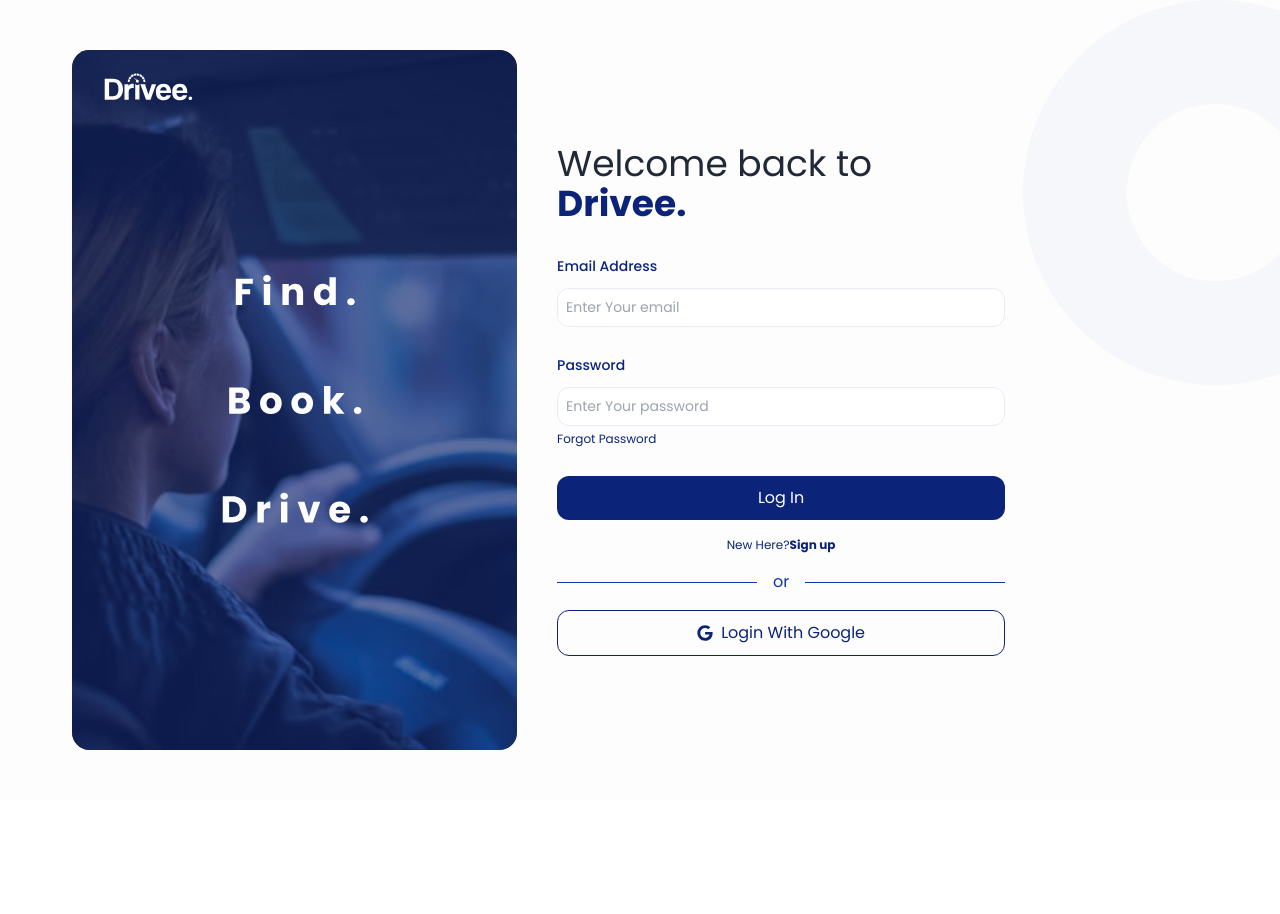
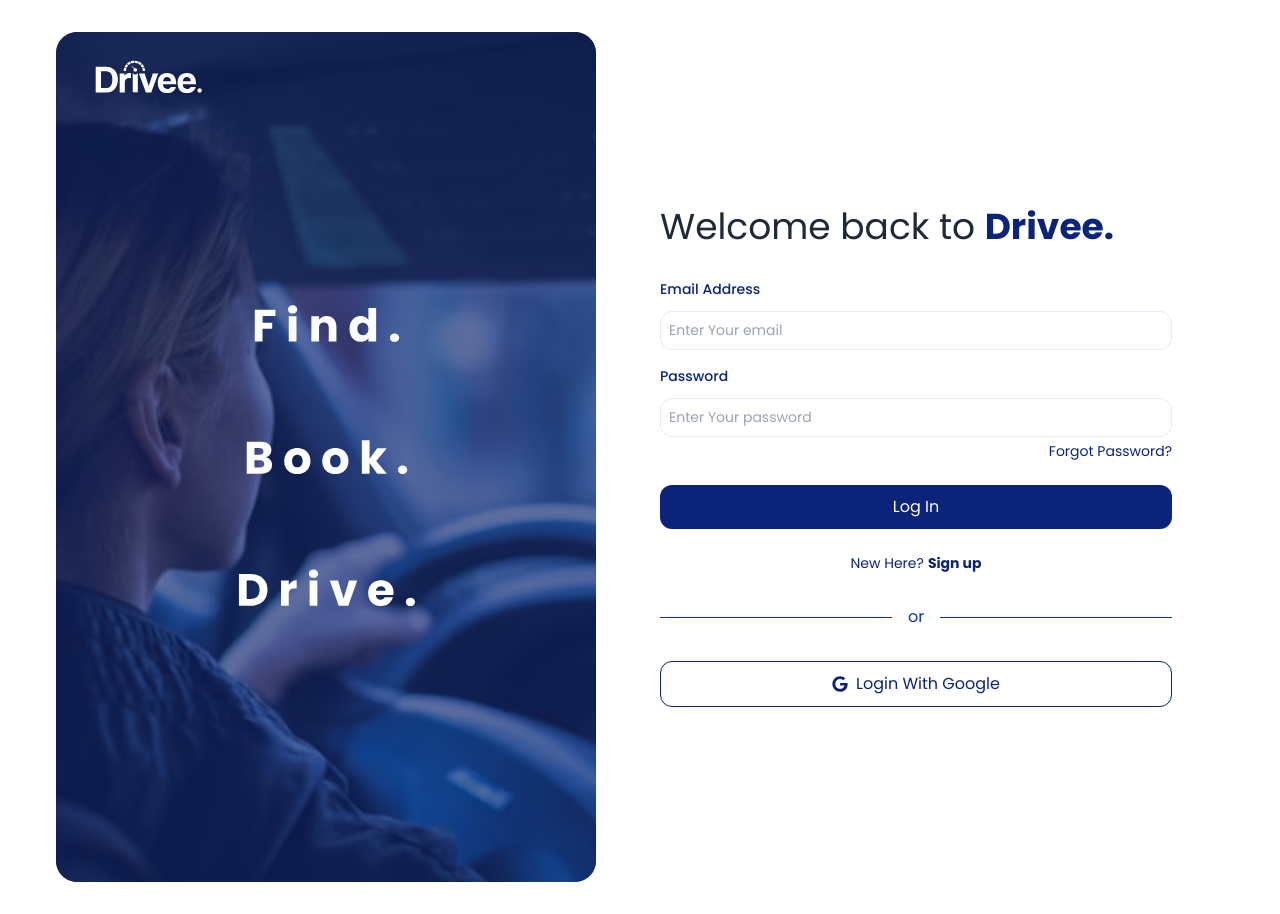
Before and after one commit to WESthhhhh/drivee-frontend, a React (Vite) app: page /login in a window 1280 px wide. Before the commit the page ends 800 px from the top, so only its background shows below. Built offline with nearby package versions, Linux system fonts and the light colour scheme.

Commit message:
Added Google login functionality and implemented signup form

```diff
--- a/src/authLayout.jsx
+++ b/src/authLayout.jsx
@@ -1,12 +1,30 @@
-// layouts/AuthLayout.jsx (for login/register)
+import React from 'react';
 import { Outlet } from 'react-router-dom';
 
-export default function AuthLayout() {
+const AuthLayout = () => {
   return (
-    <div className="min-h-screen flex items-center justify-center bg-light p-4 font-poppins">
-      <div className="w-full ">
-        <Outlet />
+    <div className="max-w-7xl mx-auto px-4 sm:px-6 lg:px-8 font-poppins">
+      <div className="flex flex-col justify-center md:flex-row items-center gap-10 ">
+        <div className="hidden md:block md:w-1/2 py-8">
+          <img
+            src="/images/loginpic.svg"
+            alt="Authentication illustration"
+            className="w-full max-h-[850px] object-contain"
+          />
+        </div>
+        <div className="md:hidden mb-8 w-full items-center  flex justify-center">
+          <img
+            src="/images/loginpicsm.svg"
+            alt="Authentication illustration"
+            className="w-full"
+          />
+        </div>
+        <div className="w-full md:w-1/2">
+          <Outlet />
+        </div>
       </div>
     </div>
   );
-}
+};
+
+export default AuthLayout;
--- a/src/components/layouts/loginForm.jsx
+++ b/src/components/layouts/loginForm.jsx
@@ -9,7 +9,7 @@
   const {
     register,
     handleSubmit,
-    formState: { errors, isValid }
+    formState: { errors }
   } = useForm({
     mode: "onChange",
     defaultValues: {
@@ -20,29 +20,16 @@
 
   const onSubmit = (data) => {
     console.log('Login data:', data);
-    // Add your authentication logic here
   };
 
   return (
-    <div className='flex flex-col md:flex-row gap-10 md:mr-30 xl:mr-40 items-center md:my-4 md:ml-4'>
-      <img
-        src="/images/home-ellipse.png"
-        className="hidden md:block absolute top-0 right-0 w-auto h-auto"
-        alt="background circle"
-      />
-      <div>
-        <img src="/images/loginpicsm.svg" alt="" className='md:hidden'/>
-      </div>
-      <div className="hidden md:block md:max-w-[50%]">
-        <img src="/images/loginpic.svg" alt="Login image" className='md:h-[1200px] lg:h-[700px]' />
-      </div>
-
-      <div className="w-full max-w-md">
+    <div className=''>
+      <div className="w-full max-w-lg md:ml-30 xl:ml-30">
         <h1 className="text-4xl font-regular mb-8 text-text text-center md:text-start">
           Welcome back to <span className='text-primary font-bold'>Drivee.</span>
         </h1>
 
-        <form onSubmit={handleSubmit(onSubmit)}>
+        <form onSubmit={handleSubmit(onSubmit)} className='flex flex-col gap-4'>
           <EmailInput
             label="Email Address"
             placeholder="Enter Your email"
@@ -54,10 +41,9 @@
                 message: "Invalid email address"
               }
             })}
-  className="mb-4"
           />
 
-          <div className="flex flex-col gap-1 py-7">
+          <div className="flex flex-col gap-1">
             <PasswordInput
               label="Password"
               placeholder="Enter Your password"
@@ -70,23 +56,24 @@
                 }
               })}
             />
-            <Link to={'/forgotPassword'} className='text-primary no-underline text-[12px]'>
-              Forgot Password
+            <Link to={'/forgotPassword'} className='text-primary no-underline text-sm text-right'>
+              Forgot Password?
             </Link>
           </div>
 
           <Button
             type='primary'
             htmlType='submit'
-            className='w-full'
-
+            className='w-full mt-2'
           >
             Log In
           </Button>
 
-          <Link to={'/Signup'} className='text-primary no-underline text-[12px] text-center items-center my-4 flex justify-center'>
-            New Here? <span className='font-bold'>Sign up</span>
+          <div className='text-center mt-2'>
+            <Link to={'/Signup'} className='text-primary text-sm flex justify-center items-center'>
+              New Here? <span className='font-bold ml-1'>Sign up</span>
             </Link>
+          </div>
 
           <div className="flex items-center my-4">
             <div className="flex-grow border-t border-b200"></div>
@@ -97,10 +84,7 @@
           <Button
             type='secondary'
             htmlType='button'
-            className='gap-2 w-full mt-4'
-            onClick={() => {
-              // Handle Google login here
-            }}
+            className='gap-2 w-full'
           >
             <FaGoogle/> Login With Google
           </Button>
--- a/src/components/layouts/signupForm.jsx
+++ b/src/components/layouts/signupForm.jsx
@@ -0,0 +1,102 @@
+import React from 'react';
+import { useForm } from 'react-hook-form';
+import Button from '../UI/button';
+import { EmailInput, PasswordInput, PrimaryInput } from '../UI/formInputs';
+import { Link } from 'react-router-dom';
+import { FaGoogle } from "react-icons/fa";
+
+const SignupForm = () => {
+  const {
+    register,
+    handleSubmit,
+    formState: { errors }
+  } = useForm({
+    mode: "onChange",
+    defaultValues: {
+      email: "",
+      password: ""
+    }
+  });
+
+  const onSubmit = (data) => {
+    console.log('Signup data:', data);
+  };
+
+  return (
+    <>
+    <div className='w-full max-w-lg'>
+      <h1 className="text-4xl font-regular mb-8 text-text">
+        Welcome to <span className='text-primary font-bold'>Drivee.</span>
+      </h1>
+
+      <form onSubmit={handleSubmit(onSubmit)} className='flex flex-col gap-4'>
+        <PrimaryInput
+          label="Full Name"
+          placeholder="User Name Or School name"
+        />
+
+        <EmailInput
+          label="Email Address"
+          placeholder="Enter Your email"
+          error={errors.email?.message}
+          register={register("email", {
+            required: "Email is required",
+            pattern: {
+              value: /^[A-Z0-9._%+-]+@[A-Z0-9.-]+\.[A-Z]{2,}$/i,
+              message: "Invalid email address"
+            }
+          })}
+        />
+
+        <PrimaryInput
+          label="Phone Number"
+          placeholder="eg: +212 509-867-345"
+        />
+
+        <PasswordInput
+          label="Password"
+          placeholder="Enter Your password"
+          error={errors.password?.message}
+          {...register("password", {
+            required: "Password is required",
+            minLength: {
+              value: 8,
+              message: "Password must be at least 8 characters"
+            }
+          })}
+        />
+
+        <Button
+          type='primary'
+          htmlType='submit'
+          className='w-full mt-2'
+        >
+          Sign Up
+        </Button>
+
+        <div className='text-center mt-2'>
+          <Link to='/login' className='text-primary text-sm flex justify-center items-center'>
+            Already Have an Account? <span className='font-bold ml-1'>Login</span>
+          </Link>
+        </div>
+
+        <div className="flex items-center my-4">
+          <div className="flex-grow border-t border-b200"></div>
+          <span className="mx-4 text-b200">or</span>
+          <div className="flex-grow border-t border-b200"></div>
+        </div>
+
+        <Button
+          type='secondary'
+          htmlType='button'
+          className='gap-2 w-full'
+        >
+          <FaGoogle/> Sign Up With Google
+        </Button>
+      </form>
+      </div>
+    </>
+  );
+};
+
+export default SignupForm;
--- a/src/pages/Auth/SignupPage.jsx
+++ b/src/pages/Auth/SignupPage.jsx
@@ -0,0 +1,14 @@
+import React from "react";
+import SignupForm from "../../components/layouts/signupForm";
+
+const Signup = () => {
+  return (
+
+    <div className="max-w-7xl mx-auto">
+    <SignupForm></SignupForm>
+    </div>
+
+  );
+};
+
+export default Signup;
--- a/src/router.jsx
+++ b/src/router.jsx
@@ -57,6 +57,7 @@
 import DrivingSchools from "./pages/DrivingSchools.jsx";
 import HowItWorks from './pages/howitWorks.jsx';
 import Login from './pages/Auth/LoginPage.jsx';
+import Signup from './components/layouts/signupForm.jsx';
 
 export const router = createBrowserRouter([
   {
@@ -75,7 +76,7 @@
     element: <AuthLayout />,
     children: [
       { path: 'login', element: <Login /> },
-      // { path: 'register', element: <Register /> },
+      { path: 'signup', element: <Signup /> },
     ]
   },
 ]);
```
Lines whose indentation alone changed are shown as unchanged.
